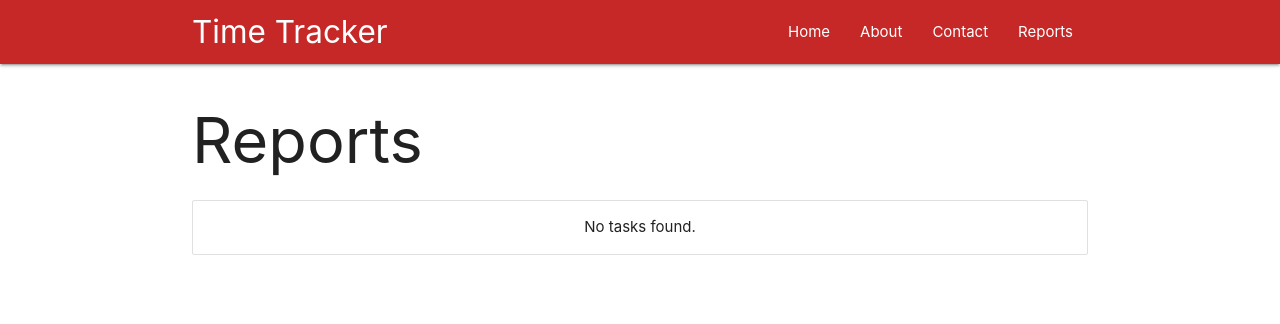
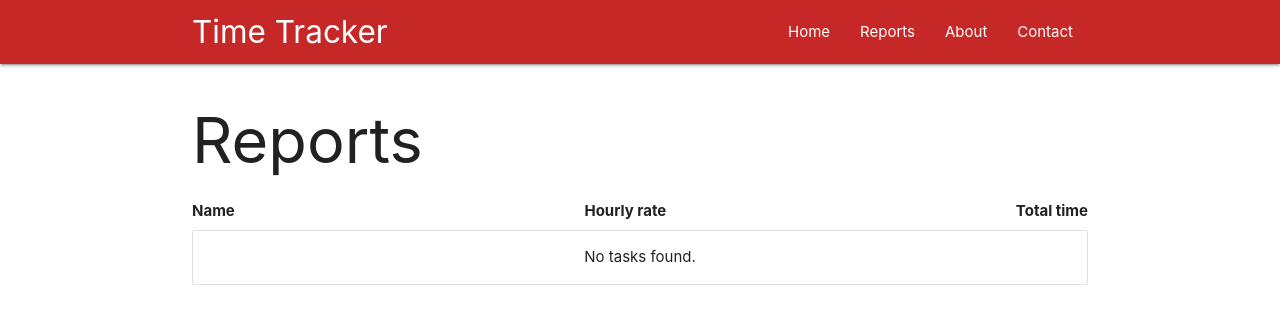
Before and after one commit to adambergman1/TimeTracker-React-Electron, a React (Create React App) app: page /Reports in a window 1280 px wide. Shown: the top 324 px of the page. Built offline with nearby package versions, Linux system fonts and the light colour scheme.

Commit message:
Resolving bug causing the app to crash when deleting a task that have had time tracked, as well as implementing creation date and updated-date to each task

```diff
--- a/package.json
+++ b/package.json
@@ -6,6 +6,7 @@
     "moment": "^2.24.0",
     "moment-duration-format": "^2.2.2",
     "react": "^16.8.6",
+    "react-contenteditable": "^3.2.6",
     "react-dom": "^16.8.6",
     "react-materialize": "^3.0.5",
     "react-router-dom": "^5.0.0",
--- a/public/style.css
+++ b/public/style.css
@@ -19,14 +19,14 @@ body {
     height: 24px;
   }
 
-  .collection-item {
+  .collection-item, .collection-heading {
     display: flex;
     align-items: center;
     justify-content: space-between;
   }
 
-  .collection-item .actions {
-
+  .collection-heading {
+    font-weight: bold;
   }
 
   .collection-item .task-title {
--- a/src/components/pages/Reports.js
+++ b/src/components/pages/Reports.js
@@ -1,5 +1,4 @@
 import React, { Component } from 'react'
-
 
 export class Reports extends Component {
     state = {
@@ -9,14 +8,11 @@ export class Reports extends Component {
     componentWillMount() {
         if (localStorage.hasOwnProperty('project')) {
             const savedProjects = JSON.parse(localStorage.getItem('project'))
-            this.setState({ projects: savedProjects})
             const savedTasks = JSON.parse(localStorage.getItem('task'))
             savedProjects.map(project => {
                 project.tasks = []
-                savedTasks.forEach(task => {
-                    if (project.name === task.parent) {
-                        project.tasks.push(task.elapsed)
-                    }
+                return savedTasks.forEach(task => {
+                    if (project.name === task.parent) project.tasks.push(task.elapsed)
                 })
             })
             this.setState({ projects: savedProjects })
@@ -28,14 +24,11 @@ export class Reports extends Component {
         const hours = String(Math.floor(elapsed / (1000 * 60 * 60)) % 24)
         const minutes = String(Math.floor(elapsed / 1000 / 60) + 100).substring(1)
         const seconds = String(Math.floor((elapsed % (1000 * 60)) / 1000) + 100).substring(1)
-
-        const total = `${hours}:${minutes}:${seconds}`
-        return total
+        return `${hours}:${minutes}:${seconds}`
     }
 
       render() {
         const { projects } = this.state
-        console.log(projects)
 
         let projectsToDisplay = projects.length ? (
             projects.map(project => {
@@ -44,7 +37,6 @@ export class Reports extends Component {
                 <div className="project-title">
                   <span>{project.name}</span>
                 </div>
-
                 <div className="hourly-rate">
                     <span>{project.rate}</span>
                 </div>
@@ -59,10 +51,14 @@ export class Reports extends Component {
         return (
           <div className="container">
           <h1>Reports</h1>
+          <div className="collection-heading">
+            <div className="name"><span>Name</span></div>
+            <div className="hourly-rate"><span>Hourly rate</span></div>
+            <div className="total-time"><span>Total time</span></div>
+          </div>
             <div className="collection">
               {projectsToDisplay}
             </div>
-
           </div>
         )
       }
--- a/src/components/pages/elements/NavBar.js
+++ b/src/components/pages/elements/NavBar.js
@@ -9,9 +9,9 @@ const NavBar = () => {
         <NavLink to='/' className='brand-logo hide-on-med-and-down'>Time Tracker</NavLink>
         <ul className='right'>
           <li><NavLink to='/'>Home</NavLink></li>
+          <li><NavLink to='/Reports'>Reports</NavLink></li>
           <li><NavLink to='/About'>About</NavLink></li>
           <li><NavLink to='/Contact'>Contact</NavLink></li>
-          <li><NavLink to='/Reports'>Reports</NavLink></li>
         </ul>
       </div>
     </nav>
--- a/src/components/projects/AddProject.js
+++ b/src/components/projects/AddProject.js
@@ -30,7 +30,7 @@ class AddProject extends Component {
         <label>Add new project:</label>
         <input type="text" onChange={this.handleChange} value={this.state.name} placeholder="The name of your project" />
         <input type="number" onChange={this.handleRateChange} value={this.state.rate} placeholder="Hourly rate (if any)"
-        min="1" max="5000" />
+        min="0" max="5000" />
         <button className="btn">Add Project</button>
       </form>
     )
--- a/src/components/projects/ProjectReports.js
+++ b/src/components/projects/ProjectReports.js
@@ -1,5 +1,4 @@
-import React from 'react'
-import { Link } from 'react-router-dom'
+// import React from 'react'
 
 const Projects = ({ projects, deleteProject }) => {
   const projectList = projects.length ? (
--- a/src/components/projects/Projects.js
+++ b/src/components/projects/Projects.js
@@ -27,7 +27,7 @@ const Projects = ({ projects, deleteProject }) => {
       )
     })
   ) : (
-    <p className='center'>You have no projects yet</p>
+    <p className='center'>No projects yet.</p>
   )
 
   return (
@@ -45,6 +45,7 @@ export default Projects
 // import { Modal } from 'react-materialize'
 
 // class Projects extends Component {
+
 //   render () {
 //     const projectList = this.props.projects.length ? (
 //       this.props.projects.map(project => {
@@ -63,7 +64,6 @@ export default Projects
 //                 <p>Are you sure that you want to remove this project? All tasks related to it will be removed.</p>
 //                 <span className='btn red' onClick={() => { this.props.deleteProject(project) }}>DELETE</span>
 //               </Modal>
-
 //             </div>
 //           </div>
 //         )
--- a/src/components/projects/todos/AddTask.js
+++ b/src/components/projects/todos/AddTask.js
@@ -5,7 +5,9 @@ class AddTask extends Component {
     id: '',
     title: '',
     parent: '',
-    elapsed: 0
+    elapsed: 0,
+    created: '',
+    updated: ''
   }
 
   handleChange = e => {
--- a/src/components/projects/todos/Tasks.js
+++ b/src/components/projects/todos/Tasks.js
@@ -34,6 +34,7 @@ class Tasks extends Component {
     addTask = (task) => {
       task.parent = this.state.project_name
       task.id = uuid()
+      task.created = new Date().toLocaleString().slice(0, 10)
       let tasks = [task, ...this.state.tasks]
       this.setState({ tasks })
 
@@ -43,19 +44,22 @@ class Tasks extends Component {
     }
 
     getData = (timerDetails) => {
-      const filteredTask = this.state.tasks.filter(task => task.id === timerDetails.taskId)
-      const allTasks = this.state.tasks.filter(task => task.id !== timerDetails.taskId)
+          const filteredTask = this.state.tasks.filter(task => task.id === timerDetails.taskId)
+          const allTasks = this.state.tasks.filter(task => task.id !== timerDetails.taskId)
 
-      filteredTask[0].elapsed = timerDetails.elapsed
+          if (filteredTask.length && timerDetails.elapsed) {
+            filteredTask[0].elapsed = timerDetails.elapsed
+            filteredTask[0].updated = new Date().toLocaleString().slice(0, 10)
+            const tasks = [filteredTask[0], ...allTasks]
 
-      const tasks = [filteredTask[0], ...allTasks]
-      // this.setState({ tasks })
-
-      localStorage.removeItem('task')
-      localStorage.setItem('task', JSON.stringify(tasks))
+            // Save the task with updated elapsed time to localStorage
+            localStorage.removeItem('task')
+            localStorage.setItem('task', JSON.stringify(tasks))
+          }
     }
 
     render() {
+    console.log('TASKS render state', this.state)
     const { tasks, project_name } = this.state
     const filteredTasks = [...tasks.filter(task => task.parent === project_name)]
 
@@ -68,6 +72,7 @@ class Tasks extends Component {
             </div>
                <div className='actions'>
                  <Timer onTimerUpdate={this.getData} taskId={task.id} elapsed={task.elapsed} />
+
                  <Modal trigger={<span className='remove-icon'><img src={deleteIcon} className='delete-icon' alt='Delete task' /></span>}>
                    <p>Are you sure that you want to remove this task?</p>
                    <span className='btn red' onClick={() => { this.deleteTask(task.id) }}>DELETE</span>
@@ -76,7 +81,7 @@ class Tasks extends Component {
            </div>
         )
       })
-    ) : <p className="center">Create your first task using the field above!</p>
+    ) : <p className="center">Create your first task using the field above.</p>
 
     return (
       <div className="container">
--- a/src/components/projects/todos/Timer.js
+++ b/src/components/projects/todos/Timer.js
@@ -21,6 +21,12 @@ class Timer extends Component {
 
   componentWillUnmount () { // clear timer
     clearInterval(this.state.timer)
+
+    this.props.onTimerUpdate({
+      elapsed: this.state.elapsed,
+      taskId: this.props.taskId,
+    })
+
     this.setState({timer: null, diff: 0, elapsed: 0})
   }
 
@@ -73,7 +79,6 @@ class Timer extends Component {
   }
 
   render () {
-    console.log('timer props elapsed', this.props.elapsed)
     return (
       <div className="timer">
         <span className="elapsed-time">{this.getElapsedTime(this.state.elapsed)}</span>
```
Also changed, not shown: 1 other file (tests, documents, lock files or other folders).
